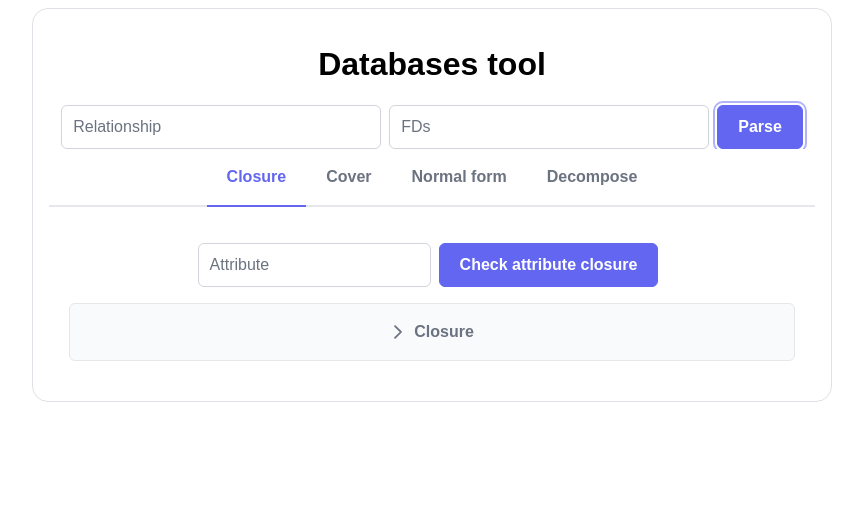
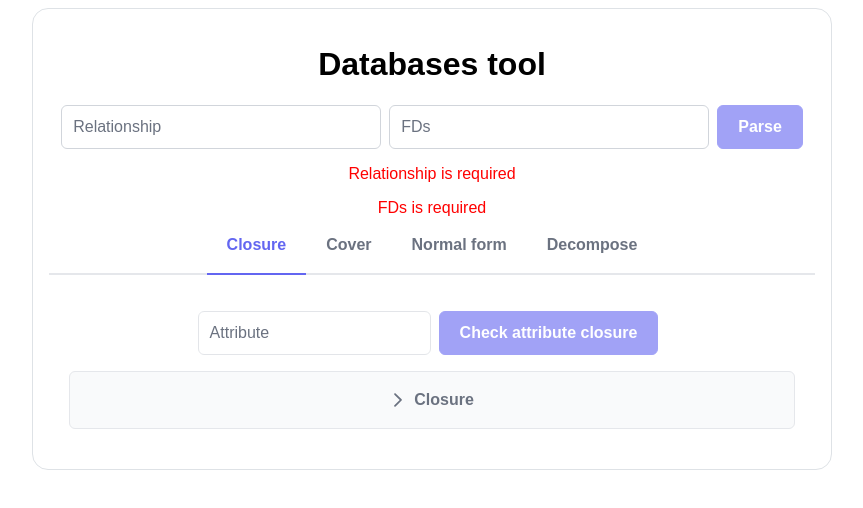
Before and after one commit to qimolin/databases-tool, a Vue app: page / in a window 1280 px wide. Both pictures are taken after a click on the button "Parse". Shown: the top 508 px of the page, without its empty margins (208-1071 px from the left). Built offline with nearby package versions, Linux system fonts and the light colour scheme; a web font is replaced by a local one.

Commit message:
Input checking

```diff
--- a/src/App.vue
+++ b/src/App.vue
@@ -15,8 +15,26 @@ import ClosureList from "@/components/ClosureList.vue";
 import { CanonicalCover } from "./classes/CanonicalCover";
 
 const activeTab = ref(0);
-const relString = ref("");
+
+const relationship = ref("");
 const fds = ref("");
+const submitted = ref(false);
+
+const relationshipError = computed(() => {
+  if (submitted.value && relationship.value === "")
+    return "Relationship is required";
+  const regex = /R=\((\w+,?)+\)/;
+  if (submitted.value && !regex.test(relationship.value))
+    return "Invalid relationship";
+  return "";
+});
+
+const fdsError = computed(() => {
+  if (submitted.value && fds.value === "") return "FDs is required";
+  const regex = /F=\{((\w+→\w+,?)+)\}/;
+  if (submitted.value && !regex.test(fds.value)) return "Invalid FDs";
+  return "";
+});
 
 const attribute = ref("");
 const attributeClosure = ref();
@@ -44,7 +62,9 @@ const isIn3NF = ref(false);
 const isInBCNF = ref(false);
 
 function parse() {
-  dependency.value = new Dependency(relString.value, fds.value);
+  submitted.value = true;
+  if (relationshipError.value !== "" || fdsError.value !== "") return;
+  dependency.value = new Dependency(relationship.value, fds.value);
   closure.value = new Closure(
     dependency.value.getAttributes(),
     dependency.value.getFD()
@@ -68,7 +88,7 @@ function parse() {
             id="relationship"
             type="text"
             placeholder="R=(A,B,C)"
-            v-model="relString"
+            v-model="relationship"
           />
           <label for="relationship">Relationship</label>
         </span>
@@ -82,7 +102,18 @@ function parse() {
           />
           <label for="fds">FDs</label>
         </span>
-        <Button type="button" label="Parse" @click="parse" />
+        <Button
+          type="button"
+          label="Parse"
+          :disabled="(submitted && relationshipError !== '') || fdsError !== ''"
+          @click="parse"
+        />
+      </section>
+      <section v-if="relationshipError !== ''" class="section">
+        <span class="error">{{ relationshipError }}</span>
+      </section>
+      <section v-if="fdsError !== ''" class="section">
+        <span class="error">{{ fdsError }}</span>
       </section>
       <TabView ref="activeTab">
         <TabPanel header="Closure">
@@ -180,6 +211,9 @@ function parse() {
   gap: 0.5rem;
   margin-top: 1rem;
 }
+.error {
+  color: red;
+}
 .accordion {
   margin-top: 1rem;
 }
```
